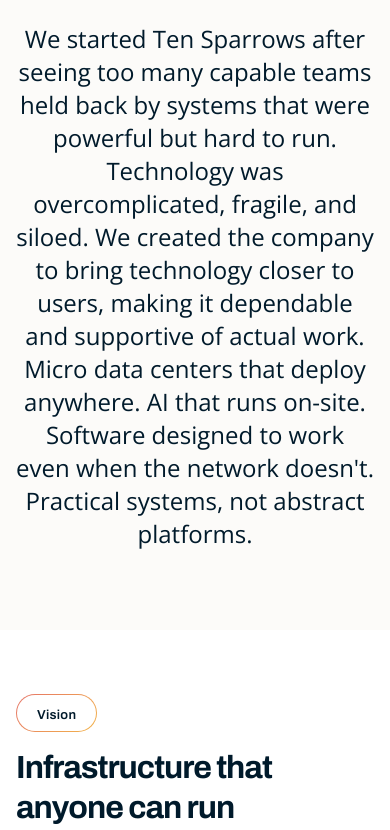
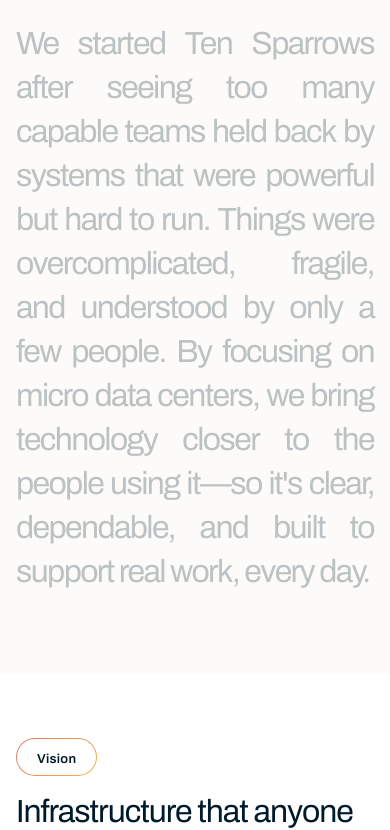
Before and after one commit to Tatu1984/tws, a Next.js app: page /about in a window 390 px wide. Shown: the part 1058-1888 px from the top of the page. Built offline with nearby package versions, Linux system fonts and the light colour scheme; a web font is replaced by a local one.

Commit message:
about section style added

```diff
--- a/package.json
+++ b/package.json
@@ -30,6 +30,7 @@
     "class-variance-authority": "^0.7.1",
     "clsx": "^2.1.1",
     "framer-motion": "^12.30.0",
+    "gsap": "^3.14.2",
     "lucide-react": "^0.563.0",
     "next": "16.1.6",
     "next-themes": "^0.4.6",
@@ -38,6 +39,7 @@
     "react-dom": "19.2.3",
     "react-hook-form": "^7.71.1",
     "sonner": "^2.0.7",
+    "split-type": "^0.3.4",
     "tailwind-merge": "^3.4.0",
     "uuid": "^13.0.0",
     "zod": "^4.3.6",
--- a/src/app/about/AboutSection.tsx
+++ b/src/app/about/AboutSection.tsx
@@ -1,31 +1,77 @@
 "use client";
 
+import { useEffect, useRef } from "react";
 import { useInView } from "@/hooks/useInView";
 
 export function AboutSection() {
-  const { ref, inView } = useInView<HTMLDivElement>({ threshold: 0.15 });
+  const { ref: eyebrowRef, inView: eyebrowInView } = useInView<HTMLDivElement>({ threshold: 0.15 });
+  const textRef = useRef<HTMLHeadingElement>(null);
+  const sectionRef = useRef<HTMLElement>(null);
+
+  useEffect(() => {
+    let ctx: { revert?: () => void } = {};
+
+    const initGsap = async () => {
+      const [{ gsap }, { ScrollTrigger }, { default: SplitType }] = await Promise.all([
+        import("gsap"),
+        import("gsap/ScrollTrigger"),
+        import("split-type"),
+      ]);
+
+      gsap.registerPlugin(ScrollTrigger);
+
+      if (!textRef.current || !sectionRef.current) return;
+
+      const split = new SplitType(textRef.current, { types: "words" });
+
+      const isMobile = window.innerWidth <= 767;
+      const startValue = isMobile ? "top 35%" : "top center";
+      const endValue = isMobile ? "bottom 90%" : "bottom center";
+
+      const tl = gsap.timeline();
+
+      tl.from(split.words, {
+        opacity: 0.25,
+        stagger: 0.1,
+        scrollTrigger: {
+          trigger: sectionRef.current,
+          start: startValue,
+          end: endValue,
+          scrub: 2,
+        },
+      });
+
+      ctx = { revert: () => { split.revert(); ScrollTrigger.getAll().forEach(t => t.kill()); } };
+    };
+
+    initGsap();
+
+    return () => {
+      if (ctx.revert) ctx.revert();
+    };
+  }, []);
 
   return (
-    <section className="off-white-background py-20 lg:py-28">
+    <section ref={sectionRef} className="off-white-background py-20 lg:py-28">
       <div className="max-w-7xl mx-auto px-4 sm:px-6 lg:px-8">
-        <div ref={ref} className="max-w-4xl mx-auto text-center">
-          <div className={`mb-6 fade-up${inView ? " in-view" : ""}`}>
+        <div className="max-w-4xl mx-auto text-center">
+          <div ref={eyebrowRef} className={`mb-6 fade-up${eyebrowInView ? " in-view" : ""}`}>
             <div className="gradient-eyebrow inline-block">
               <span className="text-style-tagline">About</span>
             </div>
           </div>
-          <p
-            className={`text-2xl sm:text-3xl lg:text-4xl text-color-midnight leading-snug font-light fade-up${inView ? " in-view" : ""}`}
-            style={{ transitionDelay: "120ms" }}
+          <h2
+            ref={textRef}
+            className="text-2xl sm:text-3xl lg:text-4xl text-justify text-color-midnight leading-snug font-light"
+            style={{ letterSpacing: "-0.1rem" }}
           >
             We started Ten Sparrows after seeing too many capable teams held
-            back by systems that were powerful but hard to run. Technology was
-            overcomplicated, fragile, and siloed. We created the company to
-            bring technology closer to users, making it dependable and
-            supportive of actual work. Micro data centers that deploy anywhere.
-            AI that runs on-site. Software designed to work even when the
-            network doesn&apos;t. Practical systems, not abstract platforms.
-          </p>
+            back by systems that were powerful but hard to run. Things were
+            overcomplicated, fragile, and understood by only a few people. By
+            focusing on micro data centers, we bring technology closer to the
+            people using it—so it&apos;s clear, dependable, and built to
+            support real work, every day.
+          </h2>
         </div>
       </div>
     </section>
--- a/src/app/about/VisionMissionSection.tsx
+++ b/src/app/about/VisionMissionSection.tsx
@@ -57,7 +57,7 @@
                 </div>
               </div>
               <h2
-                className={`text-3xl sm:text-4xl lg:text-5xl font-bold text-color-midnight mb-6 leading-tight fade-up${visionTextInView ? " in-view" : ""}`}
+                className={`text-3xl sm:text-4xl lg:text-5xl font-normal text-color-midnight mb-6 leading-tight fade-up${visionTextInView ? " in-view" : ""}`}
                 style={{ transitionDelay: "100ms" }}
               >
                 Infrastructure that anyone can run
@@ -85,7 +85,7 @@
             {/* Right - Image */}
             <div
               ref={visionImgRef}
-              className={`relative aspect-4/3 rounded-2xl overflow-hidden fade-in${visionImgInView ? " in-view" : ""}`}
+              className={`relative aspect-square rounded-2xl overflow-hidden fade-in${visionImgInView ? " in-view" : ""}`}
             >
               <Image
                 src="/images/two-business-people-standing-server-room-with-laptop-discussing.jpg"
@@ -107,7 +107,7 @@
             {/* Left - Image */}
             <div
               ref={missionImgRef}
-              className={`relative aspect-4/3 rounded-2xl overflow-hidden order-2 lg:order-1 fade-in${missionImgInView ? " in-view" : ""}`}
+              className={`relative aspect-square rounded-2xl overflow-hidden order-2 lg:order-1 fade-in${missionImgInView ? " in-view" : ""}`}
             >
               <Image
                 src="/images/freepik__the-style-is-candid-image-photography-with-natural__57975.jpeg"
@@ -127,7 +127,7 @@
                 </div>
               </div>
               <h2
-                className={`text-3xl sm:text-4xl lg:text-5xl font-bold text-color-midnight mb-6 leading-tight fade-up${missionTextInView ? " in-view" : ""}`}
+                className={`text-3xl sm:text-4xl lg:text-5xl font-normal text-color-midnight mb-6 leading-tight fade-up${missionTextInView ? " in-view" : ""}`}
                 style={{ transitionDelay: "100ms" }}
               >
                 Make micro data centers, clear, secure and scalable
```
Also changed, not shown: 1 other file (tests, documents, lock files or other folders).
